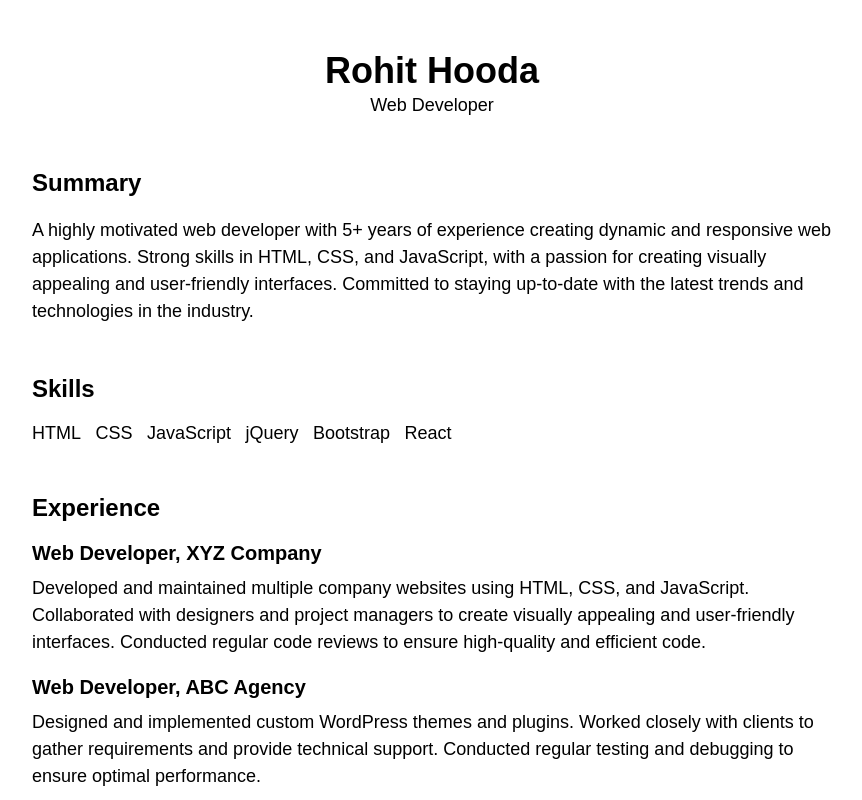
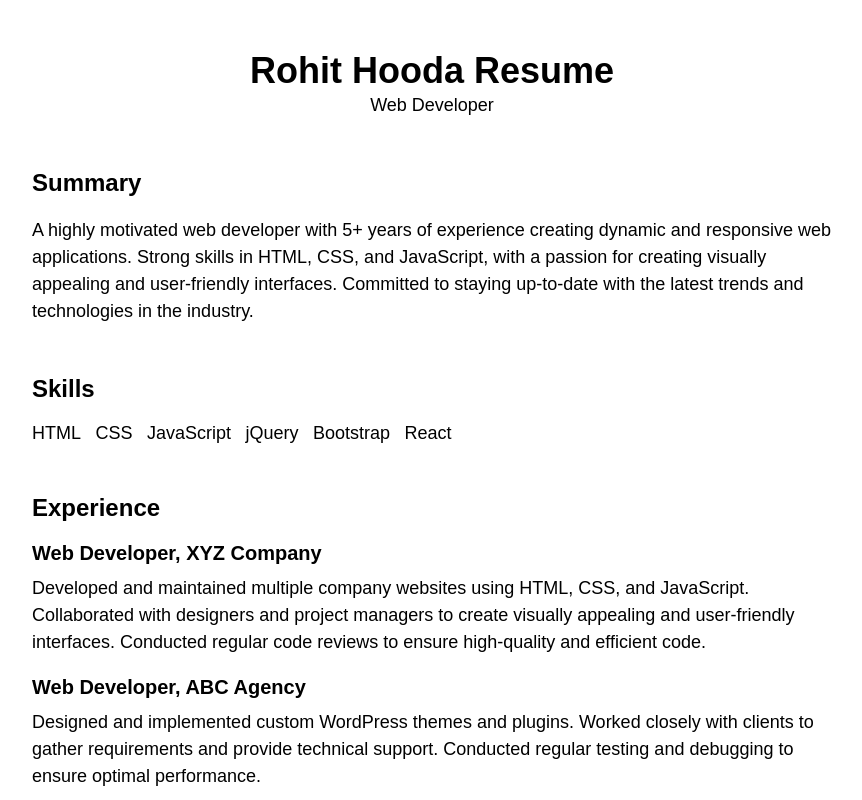
Before and after one commit to hoodarohit/Host-Resume-on-EC2, a plain HTML site: page index.html in a window 1280 px wide. Shown: the top 800 px of the page, without its empty margins (208-1070 px from the left). Drawn offline with Linux system fonts and the light colour scheme.

Commit message:
Update index.html

```diff
--- a/index.html
+++ b/index.html
@@ -7,7 +7,7 @@
 <body>
 	<div class="container">
 		<header>
-			<h1>Rohit Hooda</h1>
+			<h1>Rohit Hooda Resume</h1>
 			<p>Web Developer</p>
 		</header>
 		<section>
```
